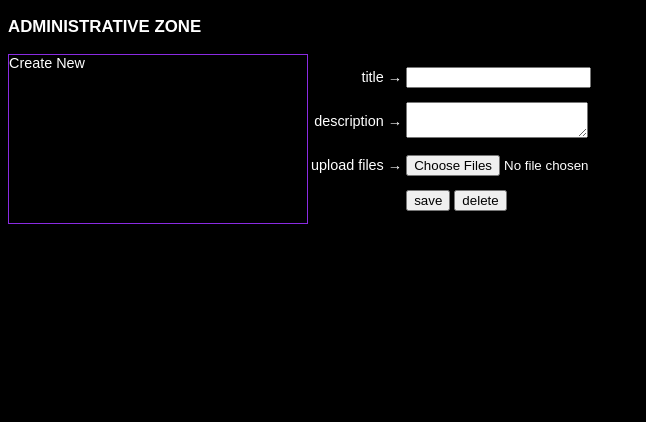
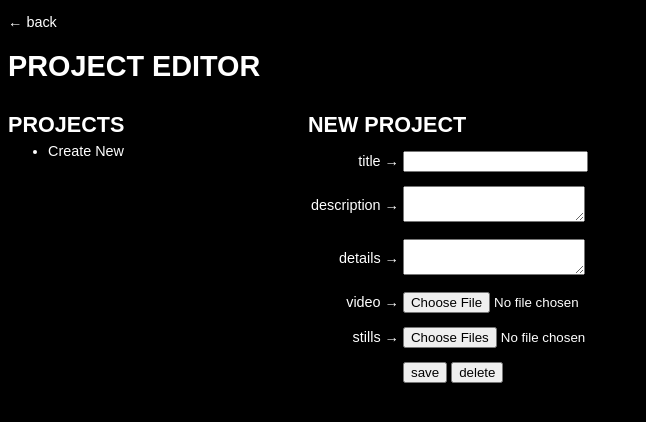
Before and after one commit to banditsbeware/kayrad, a Flask app: page /project/ in a window 1280 px wide. Shown: the top 422 px of the page, without its empty margins (0-646 px from the left). Run offline with Flask 3, Linux system fonts and the light colour scheme; the visitor is signed in with stand-in values (Sample User, id 1); data that the repository does not hold is empty; some libraries are stand-ins or nearby versions.

Commit message:
admin & index page formatting.

```diff
--- a/app/templates/admin.html
+++ b/app/templates/admin.html
@@ -3,30 +3,30 @@
 {% block body %}
 
 <style>
-div.project-media {
+div.project-still {
     position: relative;
     display: inline-flex;
 }
-div.project-media > img,video {
+div.project-still > img,video {
     width: 400px;
     height: 300px;
-    object-fit: cover;
+    object-fit: contain;
 }
-div.project-media > div {
+div.project-still > div {
     display: none;
     position: absolute;
     width: 400px;
     height: 300px;
     border: 1px solid white;
 }
-div.project-media > div > p {
+div.project-still > div > p {
     color: white;
     background-color: black;
     font-family: monospace;
     width: fit-content;
     margin: 10px;
 }
-div.project-media:hover div {
+div.project-still:hover div {
     display: block;
 }
 
@@ -34,23 +34,34 @@ td:has(label) { text-align: end; }
 
 </style>
 
-<h3>ADMINISTRATIVE ZONE</h3>
-<div style='display: grid; grid-template-columns: 300px 1fr;'>
+<p><a href=/ >&larr; back</a></p>
+<h1>PROJECT EDITOR</h1>
+<form method=post enctype=multipart/form-data>
+  <input type='hidden' id='p_id' name='p_id' value='{% if editing %}{{ editing["p_id"] }}{% endif %}'>
 
-  <div style='grid-column: 1; border: 1px solid blueviolet'>
-    <a href='/project/edit/0'>Create New</a></br>
-    {% for project in projects %}
-      {% if editing and (project["p_id"] == editing["p_id"]) %}
-      *
-      {% endif %}
-      <a href='/project/edit/{{ project["p_id"] }}'>{{ project["title"] }}</a></br>
-    {% endfor %}
-  </div>
+  <div style='display: grid; grid-template-columns: 300px 1fr;'>
 
-  <form method=post enctype=multipart/form-data>
-    <input type='hidden' id='p_id' name='p_id' value='{% if editing %}{{ editing["p_id"] }}{% endif %}'>
+    <div style='grid-column: 1'>
+      <h2>PROJECTS</h2>
+      <ul>
+        {% for project in projects %}
+          <li>
+            {% if editing and (project["p_id"] == editing["p_id"]) %}<u>{% endif %}
+            <a href='/project/edit/{{ project["p_id"] }}'>{{ project["title"] }}</a>
+            {% if editing and (project["p_id"] == editing["p_id"]) %}</u>{% endif %}
+          </li>
+        {% endfor %}
+        <li><a href='/project/edit/0'>Create New</a></li>
+      </ul>
+    </div>
+
 
     <div style='grid-column: 2'>
+      {% if editing %}
+      <h2>EDIT <em>{{ editing.title.upper() }}</em></h2>
+      {% else %}
+      <h2>NEW PROJECT</h2>
+      {% endif %}
       <table>
         <tr>
           <td><label for='title'>title &rarr;</label></td>
@@ -63,8 +74,17 @@ td:has(label) { text-align: end; }
             autocomplete='off'>{% if editing %}{{ editing["description"] }}{% endif %}</textarea></td>
         </tr>
         <tr>
-          <td><label for='files'>upload files &rarr;</label></td>
-          <td><input type=file name=files multiple=multiple /></td>
+          <td><label for='details'>details &rarr;</label></td>
+          <td><textarea id='details' name='details'
+            autocomplete='off'>{% if editing %}{{ editing["details"] }}{% endif %}</textarea></td>
+        </tr>
+        <tr>
+          <td><label for='video'>video &rarr;</label></td>
+          <td><input type=file name=video /></td>
+        </tr>
+        <tr>
+          <td><label for='stills'>stills &rarr;</label></td>
+          <td><input type=file name=stills multiple=multiple /></td>
         </tr>
         <tr>
           <td></td>
@@ -74,19 +94,28 @@ td:has(label) { text-align: end; }
       </table>
     </div>
 
-    {% if editing %}
-    <div style='grid-column: 1; grid-row: 2'>
-    {% for media in editing.media %}
-      {% set src = url_for( "static", filename="projects/"+editing.title+"/"+media.filename ) %}
-      <div class='project-media'>
-        {% if media.filename.endswith("mov") %}
-        <video width=140 src='{{ src }}'></video>
-        {% else %}
-        <img width=140 src='{{ src }}'/>
-        {% endif %}
-        <div><p>{{ media.filename }}</p></div>
+    {% if editing %}{% set dir="projects/"+editing.title+"/" %}
+    <div style='grid-column: 1; grid-column-end: 3; grid-row: 2'>
+
+      {% if editing.video %}
+      <h2>VIDEO</h2>
+      <p>{{ editing.video.filename }} <a href="/project/delete-media/{{ editing.video.media_id }}">❌</a></p>
+      <div class='project-still'>
+        <video type="video/mp4">
+          <source src='{{ url_for( "static", filename=dir+editing.video.filename) }}'>
+        </video>
       </div>
-    {% endfor %}
+      {% endif %}
+
+      {% if editing.stills %}
+        <h2>STILLS</h2>
+        {% for still in editing.stills %}
+        <div class='project-still'>
+          <img src='{{ url_for( "static", filename=dir+still.filename ) }}'/>
+          <div><p>{{ still.filename }}<a href="/project/delete-media/{{ still.media_id }}">❌</a></p></div>
+        </div>
+        {% endfor %}
+      {% endif %}
     </div>
     {% endif %}
   </form>
--- a/app/templates/index.html
+++ b/app/templates/index.html
@@ -39,7 +39,9 @@ div.project-images img, video {
 }
 </style>
 
-<h1>Kaylee Rademacher</h1>
+<h1>Kaylee Rademacher
+{% if current_user.is_authenticated %} <a href=/project>🛠️</a> {% endif %}
+</h1>
 
 <p>this is the top-level description</p>
 
```
